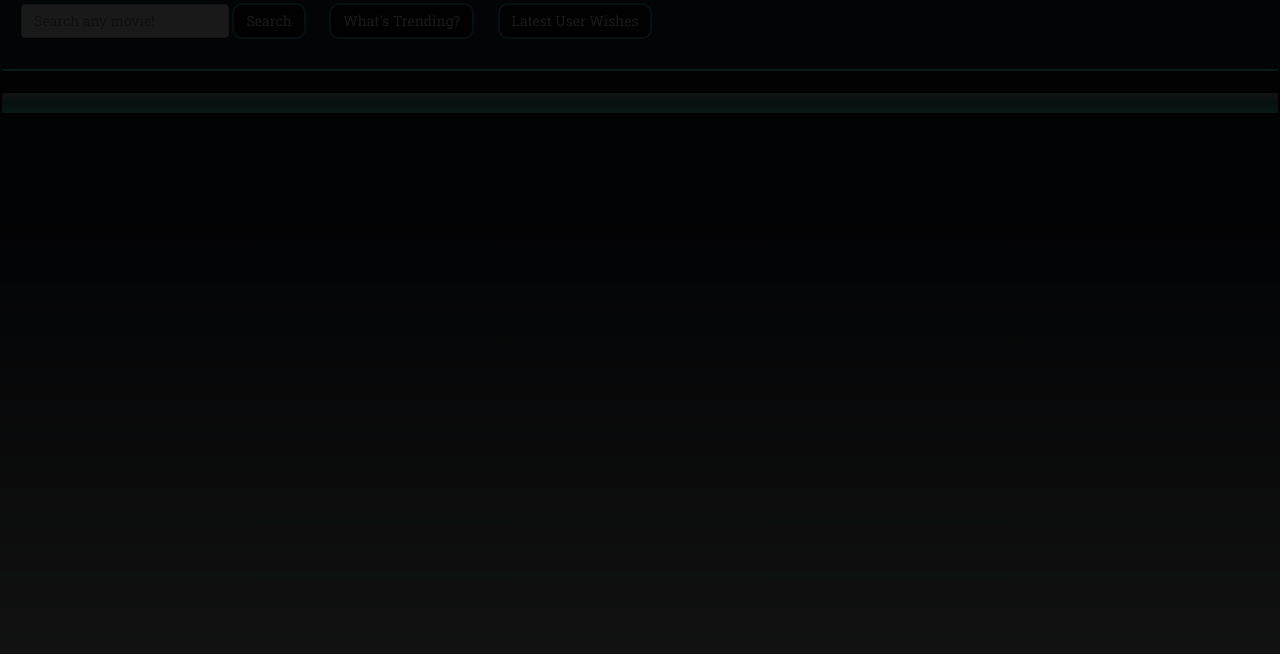
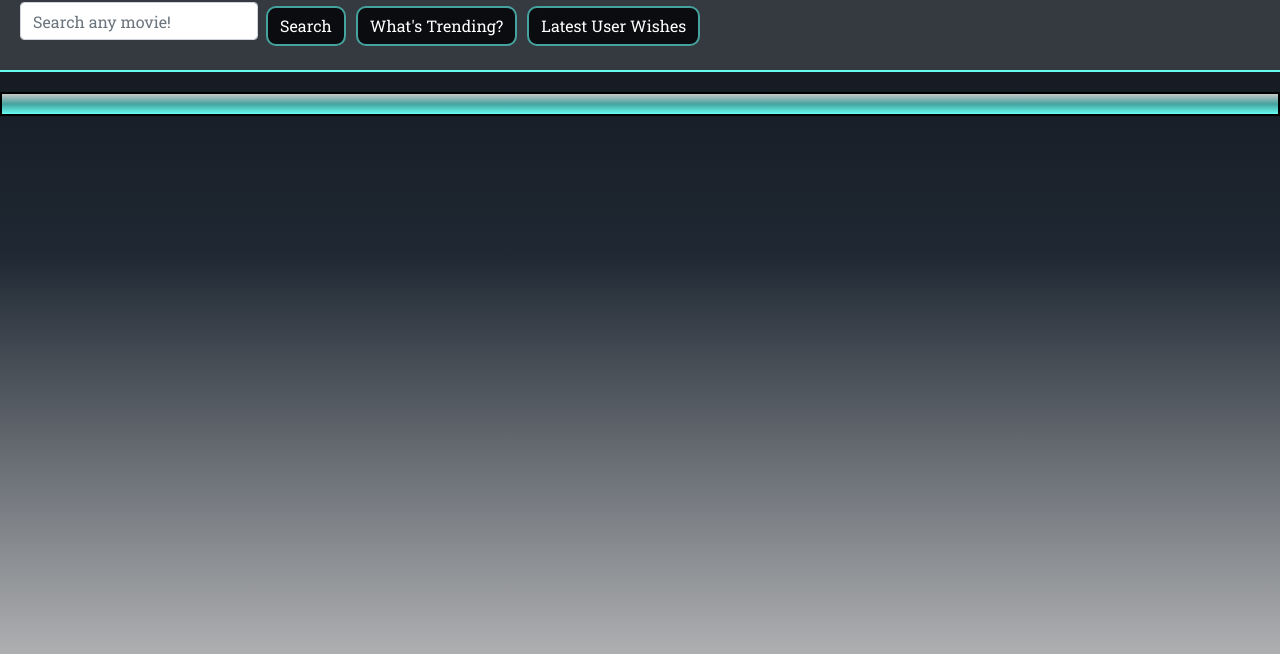
Before and after one commit to fernandamarr/Movie-Wishlist, a plain HTML site: page index.html in a window 1280 px wide. Shown: the part 146-800 px from the top of the page. Drawn offline with nearby package versions, Linux system fonts and the light colour scheme.

Commit message:
button fix (#13)

```diff
--- a/assets/css/style.css
+++ b/assets/css/style.css
@@ -2,10 +2,8 @@
 body {
     font-family: 'Roboto Slab', serif;
     background-image: linear-gradient(#0B0C10, #1F2833, rgb(174, 175, 177));
-
     background-attachment:fixed;
     height:100%;
-
 }
 
 /* Header */
@@ -13,24 +11,19 @@ body {
     margin-left: 20px;
     font-family: 'Oswald', sans-serif;
     color: #66FCF1;
-
 }
 
 /* "Movie Wishlist" title */
 h1 {
-
     margin: 0 auto;
     text-align: center;
     font-size: 7em;
-
 }
 
 /* Navigation bar buttons */
 .navbar {
     padding: 20px;
     display: inline-block;
-
-
     top: 0;
     margin-bottom: 20px;
     position: -webkit-sticky;
@@ -53,10 +46,6 @@ h1 {
 .add-button:hover, .checkbox:hover {
     color: #0B0C10;
     background-color: #66FCF1;
-}
-
-
-
     margin-top: 70px;
     margin-bottom: 20px;
     position: sticky;
@@ -90,9 +79,7 @@ h1 {
     border-radius: 10px;
     color: #ffffff;
     background-color: #0B0C10;
-
-    margin-bottom: 10px;
-
+    /* margin-bottom: 10px; */
 }
 
 #search-movie:hover, #trending-movies:hover, #user-favorites:hover {
@@ -101,7 +88,7 @@ h1 {
 }
 
 .btn {
-    margin-right: 20px;
+    margin-right: 10px;
 }
 
 /* Trending and latest user search container */
@@ -139,12 +126,10 @@ h1 {
     height: 250px;
     margin: 10px 10px 10px 0;
     box-shadow: 8px 8px 8px;
-
 }
 
 #search-label{
     color: #45A29E;
-
 }
 
 .movie-info, .trend-info {
@@ -165,7 +150,6 @@ h1 {
     margin: 10px;
     height: 250px;
     position: relative;
-
 }
 
 #main-container {
@@ -182,10 +166,8 @@ h1 {
     background-image: linear-gradient(#C5C6C7, #45A29E, #66FCF1);
     border: 2px solid black;
     padding: 10px;
-
     height: 100%;
     margin-right: 10px;
-
     display: flex;
     flex-wrap: wrap;
     position: sticky;
@@ -223,7 +205,7 @@ h1 {
     left: 0;
     width: 100%;
     height: 100%;
-    background-color: black;
+    /* background-color: black; */
     opacity: 0.9;
     z-index: 99;
 }
--- a/index.html
+++ b/index.html
@@ -4,30 +4,22 @@
 
 <head>
 
-
-  <!-- Setting page title -->
-  <title>Movie Wish List</title>
-
-  <!-- Establishing character set -->
-  <meta charset="UTF-8">
-
-  <!-- Linking BootStrap-->
-  <link rel="stylesheet" href="https://maxcdn.bootstrapcdn.com/bootstrap/3.3.7/css/bootstrap.min.css">
-
-  <!-- Linking CSS -->
-  <link rel="stylesheet" type="text/css" href="./assets/css/reset.css">
-  <link rel="stylesheet" type="text/css" href="./assets/css/style.css">
-
-  <!-- Linking Google font -->
-  <link href="https://fonts.googleapis.com/css?family=Chewy" rel="stylesheet">
-
-  <!-- Linking jQuery -->
-  <script type="text/javascript" src="https://cdnjs.cloudflare.com/ajax/libs/jquery/3.2.1/jquery.min.js"></script>
     <title>Movie Wish List</title>
     <meta charset="UTF-8">
+
+    <!-- BootStrap-->
+    <link rel="stylesheet" href="https://stackpath.bootstrapcdn.com/bootstrap/4.1.3/css/bootstrap.min.css" integrity="sha384-MCw98/SFnGE8fJT3GXwEOngsV7Zt27NXFoaoApmYm81iuXoPkFOJwJ8ERdknLPMO"
+        crossorigin="anonymous">
+
+    <!-- CSS -->
+    <link rel="stylesheet" type="text/css" href="./assets/css/reset.css">
+    <link rel="stylesheet" type="text/css" href="./assets/css/style.css">
+
+    <!-- jQuery -->
+    <script type="text/javascript" src="https://cdnjs.cloudflare.com/ajax/libs/jquery/3.2.1/jquery.min.js"></script>
+
+    <!-- Firebase -->
     <script src="https://www.gstatic.com/firebasejs/5.7.1/firebase.js"></script>
-    <link rel="stylesheet" href="https://maxcdn.bootstrapcdn.com/bootstrap/3.3.7/css/bootstrap.min.css">
-    <link rel="stylesheet" type="text/css" href="./assets/css/style.css">
 
     <!-- Google Fonts -->
     <link href="https://fonts.googleapis.com/css?family=Oswald" rel="stylesheet">
@@ -36,11 +28,9 @@
     <!-- Sweet Alert -->
     <script src="https://unpkg.com/sweetalert/dist/sweetalert.min.js"></script>
 
-
 </head>
 
 <body>
-
 
     <!-- Header -->
     <div class="header">
@@ -48,7 +38,7 @@
     </div>
     <br>
 
-    <nav class="navbar sticky-top navbar-light bg-light">
+    <nav class="navbar sticky-top navbar-light bg-dark">
         <form class="form-inline">
             <input id="movie-input" class="form-control mr-sm-2" type="search" placeholder="Search any movie!"
                 aria-label="Search">
@@ -60,43 +50,30 @@
     </nav>
 
     <div id="main-container">
-
-
         <div id="search-container">
 
             <!-- Results -->
             <div id="results">
             </div>
 
-
         </div>
-
         <div id="results-div">
-
         </div>
-
     </div>
-
-
 
     <div id="wishlist-container">
     </div>
-
-</div>
 
     <div id="video-player"></div>
 
     <div id="video-background" class="close-trailer"></div>
 
-
     <div id="video-player"></div>
 
     <div id="video-background" class="close-trailer"></div>
 
-
-
-<!-- Linking script -->
-<script type="text/javascript" src="./assets/javascript/app.js"></script>
+    <!-- Script -->
+    <script src="./assets/javascript/app.js"></script>
 
 </body>
 
```
Also changed, not shown: 1 other file.
